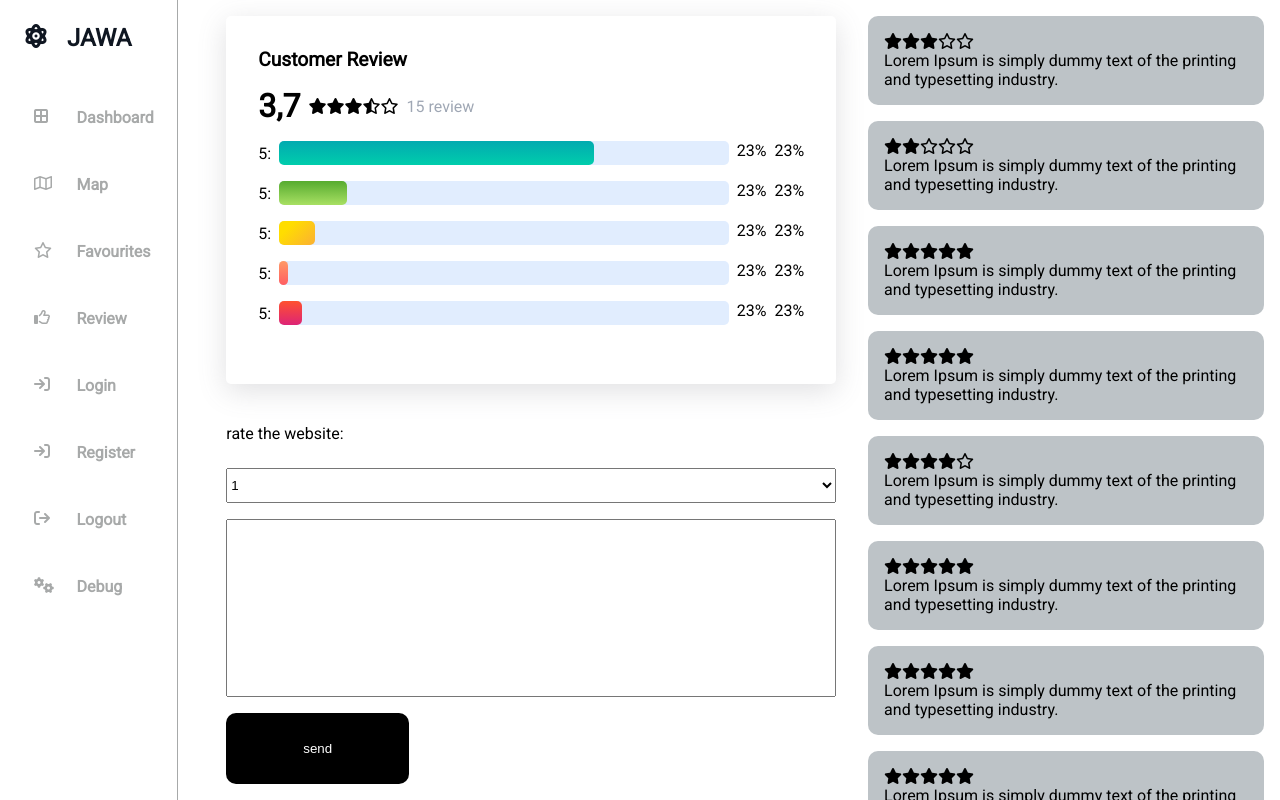
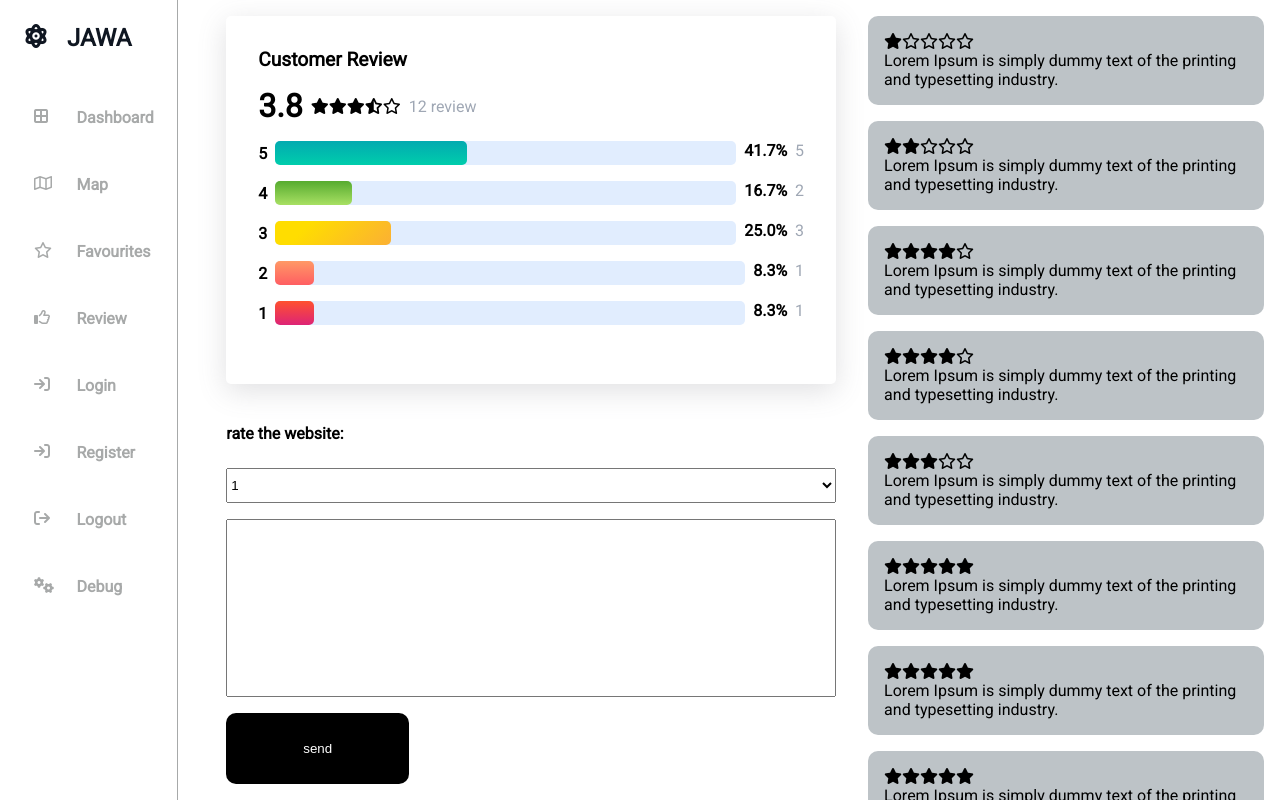
Before and after one commit to marco3724/jawapp, a Vue app: page /review in a window 1280 px wide. Built offline with nearby package versions, Linux system fonts and the light colour scheme.

Commit message:
dynamic reviews

```diff
--- a/src/views/DashboardView.vue
+++ b/src/views/DashboardView.vue
@@ -190,7 +190,7 @@ export default {
           this.daily.push(data.daily[i])
         }
         this.charts()
-        console.log(data)
+        // console.log(data)
       } catch (e) {
         alert('citta non trovata' + e)
       }
--- a/src/views/ReviewView.vue
+++ b/src/views/ReviewView.vue
@@ -3,47 +3,27 @@
   <div class="overview">
     <div class="title">Customer Review</div>
     <div class="media">
-        <div class="number">3,7</div>
+        <div class="number">{{media}}</div>
         <div class='stars'>
-        <i class="fa-solid fa-star"></i>
-        <i class="fa-solid fa-star"></i>
-        <i class="fa-solid fa-star"></i>
-        <i class="fa-regular fa-star-half-stroke"></i>
-        <i class="fa-regular fa-star"></i>
+            <div class="vote" v-for="index in 5" :key="index">
+              <div v-if="media>=index"><i class="fa-solid fa-star"></i></div>
+              <div v-else-if="media>=index-0.5"><i class="fa-solid fa-star-half-stroke"></i></div>
+              <div v-else> <i class="fa-regular fa-star"></i></div>
+            </div>
         </div>
-        <div class="total">15 review</div>
+        <div class="total">{{tot}} review</div>
     </div>
     <div class="votes">
         <div class="bars">
-          <div class="bar">
-            <label for="file">5: </label>
-            <div class="percentage-bar" id="bar5"></div>
-            <div class="perce">23%</div>
-            <div class="perce-number">23%</div>
-          </div>
-                    <div class="bar">
-            <label for="file">5: </label>
-            <div class="percentage-bar" id="bar4"></div>
-                        <div class="perce">23%</div>
-            <div class="perce-number">23%</div>
-          </div>
-                    <div class="bar">
-            <label for="file">5: </label>
-            <div class="percentage-bar" id="bar3"></div>
-                        <div class="perce">23%</div>
-            <div class="perce-number">23%</div>
-          </div>
-                    <div class="bar">
-            <label for="file">5: </label>
-            <div class="percentage-bar" id="bar2"></div>
-                        <div class="perce">23%</div>
-            <div class="perce-number">23%</div>
-          </div>
-                    <div class="bar">
-            <label for="file">5: </label>
-            <div class="percentage-bar" id="bar1"></div>
-                        <div class="perce">23%</div>
-            <div class="perce-number">23%</div>
+          <div class="bar" v-for="bar in percentage" :key="bar" :style="{'--perc1': percentage[4].p, '--perc2':percentage[3].p,'--perc3': percentage[2].p,'--perc4': percentage[1].p,'--perc5': percentage[0].p}">
+            <div class="left">
+            <label>{{bar.i}} </label>
+            <div class="percentage-bar" :id="id(bar.i)"></div>
+            </div>
+            <div class="value-container">
+              <div class="perce">{{bar.p}}</div>
+              <div class="perce-number">{{bar.n}}</div>
+            </div>
           </div>
         </div>
     </div>
@@ -64,9 +44,9 @@
   </div>
 </div>
 <div class="reviews" >
-  <div class="review" v-for="rev in reviews" :key="rev">
+  <div class="review" v-for="rev in reviews" :key="rev" >
     <div class="star">
-      <div class="vote" v-for="index in 5" :key="index">
+      <div class="vote" v-for="index in 5" :key="index" >
         <div v-if="rev.star>=index"><i class="fa-solid fa-star"></i></div>
         <div v-else> <i class="fa-regular fa-star"></i></div>
       </div>
@@ -83,7 +63,7 @@ export default {
     return {
       reviews: [
         {
-          star: 3,
+          star: 1,
           comment: 'Lorem Ipsum is simply dummy text of the printing and typesetting industry.'
         },
         {
@@ -91,15 +71,15 @@ export default {
           comment: 'Lorem Ipsum is simply dummy text of the printing and typesetting industry.'
         },
         {
-          star: 5,
-          comment: 'Lorem Ipsum is simply dummy text of the printing and typesetting industry.'
-        },
-        {
-          star: 5,
+          star: 4,
           comment: 'Lorem Ipsum is simply dummy text of the printing and typesetting industry.'
         },
         {
           star: 4,
+          comment: 'Lorem Ipsum is simply dummy text of the printing and typesetting industry.'
+        },
+        {
+          star: 3,
           comment: 'Lorem Ipsum is simply dummy text of the printing and typesetting industry.'
         },
         {
@@ -117,15 +97,50 @@ export default {
         }, {
           star: 5,
           comment: 'Lorem Ipsum is simply dummy text of the printing and typesetting industry.'
+        }, {
+          star: 3,
+          comment: 'Lorem Ipsum is simply dummy text of the printing and typesetting industry.'
+        },
+        {
+          star: 3,
+          comment: 'Lorem Ipsum is simply dummy text of the printing and typesetting industry.'
         }
 
       ]
     }
   },
   methods: {
-
+    id (i) {
+      return 'bar' + i
+    }
   },
   computed: {
+    media () {
+      let m = 0
+      this.reviews.forEach(el => {
+        m += el.star
+      })
+      return (m / this.reviews.length).toFixed(1)
+    },
+    tot () {
+      return this.reviews.length
+    },
+    percentage () {
+      const n = [0, 0, 0, 0, 0]
+      const obj = []
+      this.reviews.forEach(rev => {
+        n[rev.star - 1]++
+      })
+      for (let i = 4; i >= 0; i--) {
+        obj.push({
+          i: i + 1,
+          n: n[i],
+          p: (n[i] / this.reviews.length * 100).toFixed(1) + '%'
+        })
+      }
+      return obj
+    }
+
   }
 }
 </script>
@@ -162,6 +177,7 @@ gap: 1em;
 }
 .stars{
   align-self:center;
+  display: flex;
 }
 .total{
   align-self:center;
@@ -174,12 +190,22 @@ gap: 1em;
 }
 label{
   align-self: center;
+  font-weight: bold;
 }
 .bar{
+  display: grid;
+  gap: 0.5em;
+  grid-template-columns: 2fr 0.2fr;
+}
+.left{
   display: flex;
   gap: 0.5em;
 }
-
+.value-container{
+  display: flex;
+  justify-content: space-between;
+  gap:0.5em;
+}
 .percentage-bar{
 position: relative;
 background-color:#E1EDFE ;
@@ -193,25 +219,31 @@ position: absolute;
 content: '';
 height: 100%;
 }
+.perce{
+  font-weight: bold;
+}
+.perce-number{
+  color:#9FA7B4;
+}
 #bar5::after{
   background:linear-gradient(#02aab0, #00cdac);
-  width: 70%;
+  width: var(--perc5);
 }
 #bar4::after{
   background:linear-gradient(#56ab2f , #a8e063);
-  width: 15%;
+  width:var(--perc4);
 }
 #bar3::after{
 background-image: linear-gradient(315deg, #fbb034 0%, #ffdd00 74%);;
-width: 8%;
+width: var(--perc3);
 }
 #bar2::after{
   background:linear-gradient(#ff9966 , #ff5e62);
-  width: 2%;
+  width: var(--perc2);
 }
 #bar1::after{
   background:linear-gradient(#ff512f , #dd2476);
-  width: 5%;
+  width: var(--perc1);
 }
 .form{
   display:grid;
@@ -259,5 +291,10 @@ background: #bdc3c7;
       margin-top: 2em;
     }
 }
+@media (max-width:800px){
+    .reviews{
+      overflow:visible;
+    }
+}
 
 </style>
```
